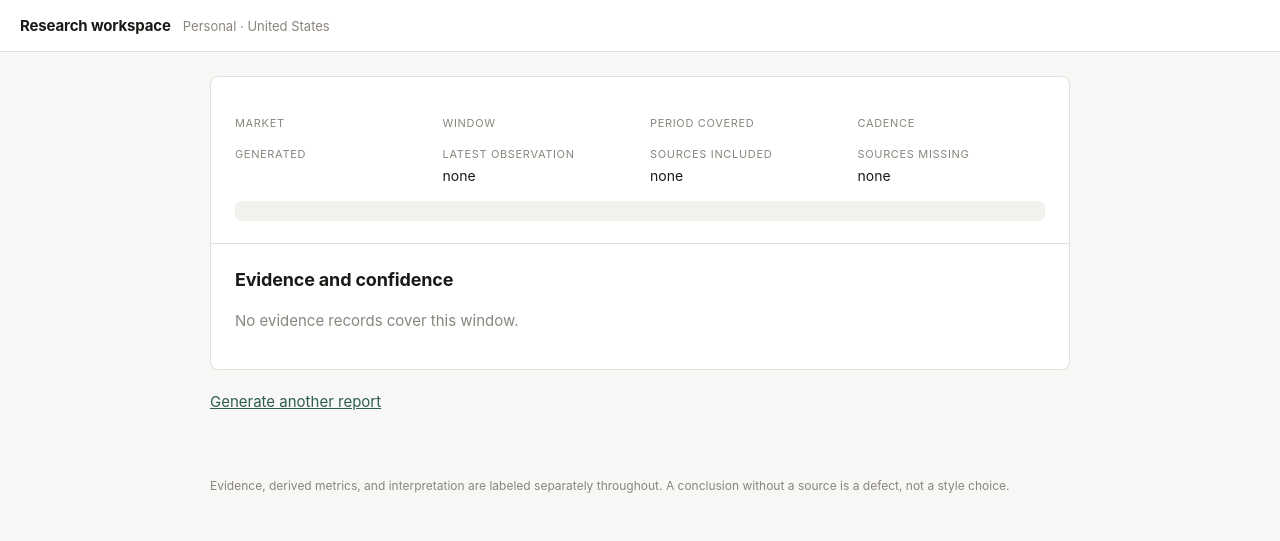
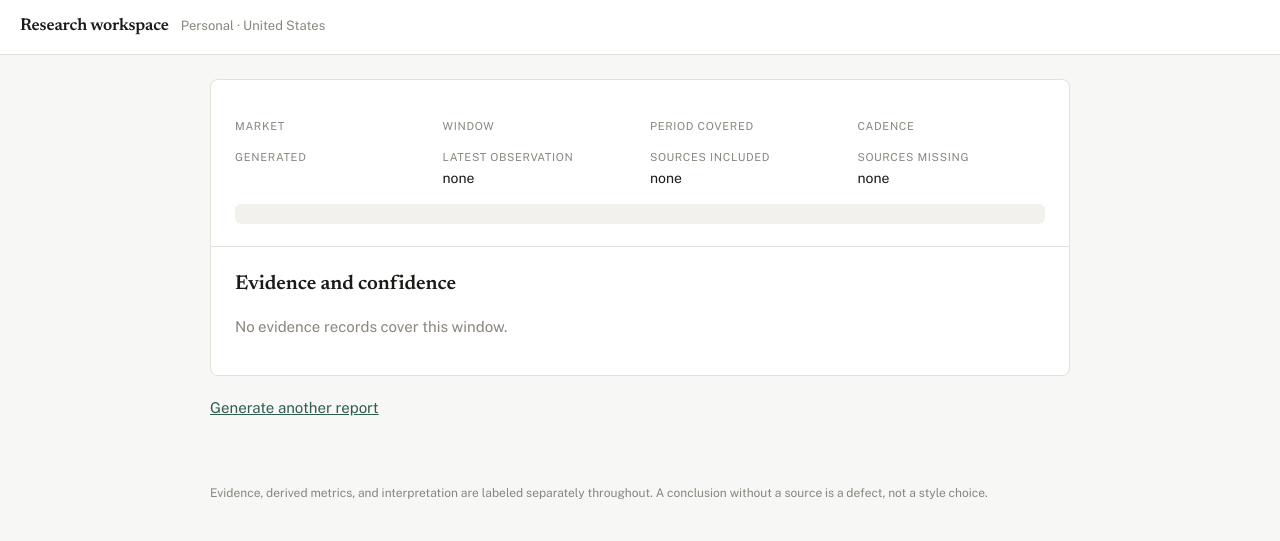
Before and after one commit to brucewangjp/marketing_personal_analysis, a Python web app: template app/templates/report.html in a window 1280 px wide. Shown: the top 541 px of the page. Run offline with Jinja, Linux system fonts and the light colour scheme; the template is opened without the code that fills it, so the values that code supplies are empty.

Commit message:
Set a typeface pairing and fix theme handling for stamped roots
The stylesheet had been running on the system font stack, which is a
default rather than a choice. Pair Public Sans with Newsreader: Public
Sans is the US Web Design System face, and this report is built on US
federal statistics, so the chrome and data are set in the same face the
agencies publishing that data use. Findings and headings take the
serif, which reads as a document rather than a dashboard; record ids
and access-method codes take IBM Plex Mono.

Also restructure the dark palette. It was defined only under
`@media (prefers-color-scheme: dark) { :root { … } }`, which misses a
root carrying an explicit `data-theme` stamp — a viewer who has chosen
a theme would get one theme's text on the other's ground. The tokens
are now defined three ways: light on bare :root, dark under the media
query guarded with :not([data-theme="light"]) so an explicit light
choice beats a dark OS, and dark again under [data-theme="dark"] so the
explicit choice wins in both directions.

Add a visible keyboard focus state and honour prefers-reduced-motion.

163 tests pass.

Co-Authored-By: Claude Opus 5 <noreply@anthropic.com>
Claude-Session: https://claude.ai/code/session_01HHVxjBHzjGNYKdp9MpdEmA

```diff
--- a/app/static/style.css
+++ b/app/static/style.css
@@ -20,12 +20,16 @@
   --chart-area: rgba(47, 93, 80, 0.12);
   --chart-grid: #e2e0da;
   --radius: 8px;
-  --font: -apple-system, BlinkMacSystemFont, "Segoe UI", Roboto, Helvetica, Arial, sans-serif;
-  --mono: ui-monospace, SFMono-Regular, "SF Mono", Menlo, Consolas, monospace;
+  --font: "Public Sans", -apple-system, BlinkMacSystemFont, "Segoe UI", Roboto, Helvetica, Arial, sans-serif;
+  --serif: Newsreader, Georgia, "Times New Roman", serif;
+  --mono: "IBM Plex Mono", ui-monospace, SFMono-Regular, Menlo, Consolas, monospace;
 }
 
+/* The viewer has three theme states: an explicit choice stamps data-theme on the
+   root, and the default "system" setting stamps nothing. Define the dark tokens
+   for both paths so neither renders one theme's text on the other's ground. */
 @media (prefers-color-scheme: dark) {
-  :root {
+  :root:not([data-theme="light"]) {
     --bg: #16171a;
     --surface: #1e2024;
     --border: #33363c;
@@ -65,11 +90,17 @@ main { max-width: 900px; margin: 0 auto; padding: 24px 20px 64px; }
   padding: 14px 20px; border-bottom: 1px solid var(--border);
   background: var(--surface);
 }
-.wordmark { font-weight: 650; color: var(--ink); text-decoration: none; letter-spacing: -0.01em; }
+.wordmark { font-family: var(--serif); font-size: 17px; font-weight: 600; color: var(--ink); text-decoration: none; letter-spacing: -0.01em; }
 .masthead-note { color: var(--ink-faint); font-size: 13px; }
 
-h1 { font-size: 26px; letter-spacing: -0.02em; margin: 0 0 6px; }
-h2 { font-size: 18px; letter-spacing: -0.01em; margin: 0 0 12px; }
+h1 {
+  font-family: var(--serif); font-size: 30px; font-weight: 600;
+  letter-spacing: -0.01em; margin: 0 0 6px; text-wrap: balance;
+}
+h2 {
+  font-family: var(--serif); font-size: 20px; font-weight: 600;
+  letter-spacing: -0.005em; margin: 0 0 12px; text-wrap: balance;
+}
 .lede { color: var(--ink-soft); margin-top: 0; }
 .muted { color: var(--ink-faint); }
 
@@ -131,7 +162,7 @@ button:hover { filter: brightness(1.08); }
   border-radius: var(--radius); overflow: hidden;
 }
 .report-header { padding: 22px 24px; border-bottom: 1px solid var(--border); }
-.question { color: var(--ink-soft); margin: 0 0 16px; font-size: 15px; }
+.question { font-family: var(--serif); color: var(--ink-soft); margin: 0 0 16px; font-size: 16px; }
 .header-grid {
   display: grid; grid-template-columns: repeat(auto-fit, minmax(170px, 1fr));
   gap: 12px 20px; margin: 0 0 14px;
@@ -191,6 +225,7 @@ th {
 .evidence { min-width: 860px; }
 .evidence code { font-size: 11px; }
 .numeric { font-variant-numeric: tabular-nums; white-space: nowrap; }
+td, .header-grid dd { font-variant-numeric: tabular-nums; }
 .limitation-cell { max-width: 240px; color: var(--ink-soft); }
 .sources td { vertical-align: middle; }
 
--- a/app/templates/base.html
+++ b/app/templates/base.html
@@ -4,6 +4,9 @@
   <meta charset="utf-8">
   <meta name="viewport" content="width=device-width, initial-scale=1">
   <title>{% block title %}Research workspace{% endblock %}</title>
+  <link rel="preconnect" href="https://fonts.googleapis.com">
+  <link rel="preconnect" href="https://fonts.gstatic.com" crossorigin>
+  <link rel="stylesheet" href="https://fonts.googleapis.com/css2?family=Public+Sans:ital,wght@0,400;0,500;0,600;1,400&family=Newsreader:ital,opsz,wght@0,6..72,400;0,6..72,600;1,6..72,400&family=IBM+Plex+Mono:wght@400;500&display=swap">
   <link rel="stylesheet" href="/static/style.css">
 </head>
 <body>
```
Also changed, not shown: other parts of app/static/style.css (+34 -1 lines).
